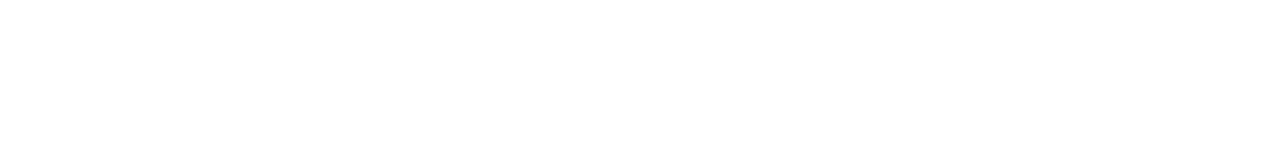
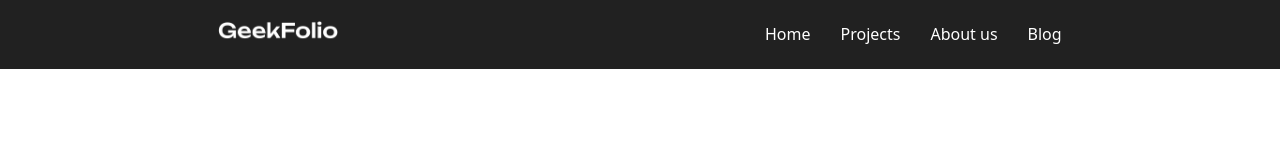
Before and after one commit to siyam-zaman/Digital_Products, a plain HTML site: page index.html in a window 1280 px wide. Drawn offline with Linux system fonts and the light colour scheme.

Commit message:
navbar added

```diff
--- a/index.html
+++ b/index.html
@@ -8,6 +8,22 @@
     <title>Digital Products(CS01)</title>
 </head>
 <body>
-
+    <header>
+        <nav>
+            <div class="main-container">
+                <div class="logo">
+                    <img class="logo-png" src="./Resource/logo/logo-light.png" alt="GeekFolio">
+                </div>
+                <div class="menus">
+                    <ul>
+                        <li class="iteams">Home</li>
+                        <li class="iteams">Projects</li>
+                        <li class="iteams">About us</li>
+                        <li class="iteams">Blog</li>
+                    </ul>
+                </div>
+            </div>
+        </nav>
+    </header>
 </body>
 </html>
--- a/style.css
+++ b/style.css
@@ -0,0 +1,28 @@
+*{
+    margin:0;
+    padding:0;
+    font-family:system-ui, -apple-system, BlinkMacSystemFont, 'Segoe UI', Roboto, Oxygen, Ubuntu, Cantarell, 'Open Sans', 'Helvetica Neue', sans-serif;
+}
+.main-container{
+    background-color:#212121;
+    padding:1.25rem;
+    color:white;
+    display:flex;
+    justify-content: space-around;
+    align-items: center;
+}
+.logo-png{
+    width:7.5rem;
+}
+.menus ul{
+    list-style:none;
+    display: flex;
+}
+.iteams{
+    margin-left:30px;
+    font-size:16px;
+    cursor: pointer;
+}
+.iteams:hover{
+    color: crimson;
+}
```
